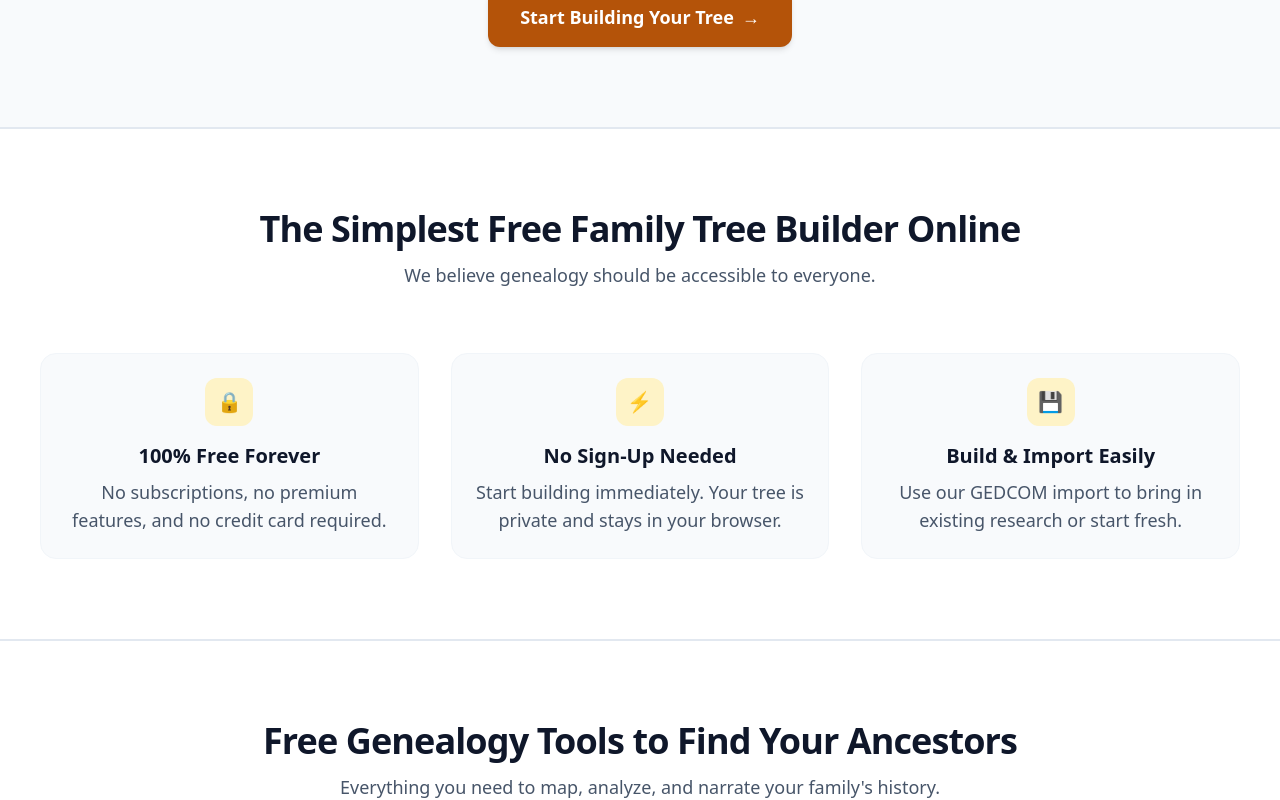
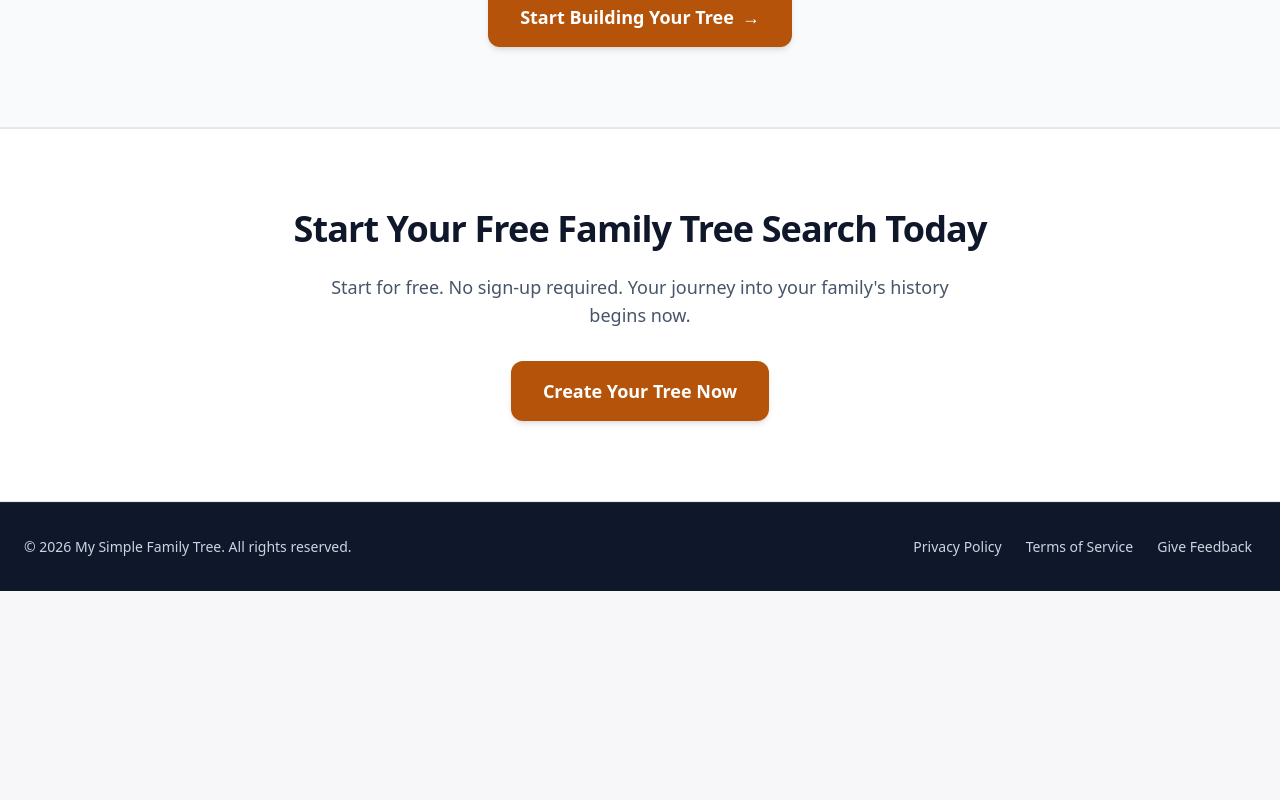
Before and after one commit to Moiralah/ft_transcendence, a Next.js app in the folder frontend/: page / in a window 1280 px wide. Shown: the part 441-1241 px from the top of the page. After the commit the page ends 1032 px from the top, so only its background shows below. Built offline with nearby package versions, Linux system fonts and the light colour scheme.

Commit message:
remove not relevant feature in main page

```diff
--- a/frontend/src/app/page.tsx
+++ b/frontend/src/app/page.tsx
@@ -4,10 +4,6 @@ import { SkipLink } from '../components/SkipLink';
 import { Navbar } from '../components/navbar';
 import { Footer } from '../components/footer';
 import { Banner } from '../components/banner';
-import { FeaturesGrid } from '../components/featureGrid';
-
-import { featureItems } from '../data/featureItem';
-import { toolItems } from '../data/toolItem';
 import { componentTokens } from '@/components/colorPalette';
 
 export default function main() {
@@ -39,20 +35,6 @@ export default function main() {
                     ]}
                 />
 
-                <FeaturesGrid
-                    id="features-heading"
-                    title="The Simplest Free Family Tree Builder Online"
-                    subtitle="We believe genealogy should be accessible to everyone."
-                    features={featureItems}
-                />
-
-                <FeaturesGrid
-                    id="tool-heading"
-                    title="Free Genealogy Tools to Find Your Ancestors"
-                    subtitle="Everything you need to map, analyze, and narrate your family's history."
-                    features={toolItems}
-                />
-
                 <Banner
                     id="cta-heading"
                     headingLevel="h2"
@@ -60,7 +42,7 @@ export default function main() {
                     title="Start Your Free Family Tree Search Today"
                     description="Start for free. No sign-up required. Your journey into your family's history begins now."
                     actions={[
-                        { label: 'Create Your Tree Now', href: '/builder', variant: 'primary' },
+                        { label: 'Create Your Tree Now', href: '/signup', variant: 'primary' },
                     ]}
                 />
             </main>
--- a/frontend/src/components/featureCard.tsx
+++ /dev/null
@@ -1,43 +0,0 @@
-// components/system/FeatureCard.tsx
-import React, { ReactNode } from 'react';
-import { Icon } from './icon';
-import { Typography } from './typograph';
-import { componentTokens } from './colorPalette';
-
-interface FeatureCardProps {
-    icon: string;
-    title: string;
-    description: string;
-    themeMode?: 'light';
-}
-
-export function FeatureCard({
-    icon,
-    title,
-    description,
-    themeMode = 'light'
-}: FeatureCardProps)
-{
-    const token = componentTokens.featuresGrid(themeMode);
-
-    return (
-    <div className="p-6 rounded-2xl text-center border flex flex-col items-center"
-        style={{
-            backgroundColor: token.bgCard,
-            borderColor: token.borderCard,
-        }}
-    >
-        <div
-            className="w-12 h-12 rounded-xl flex items-center justify-center text-xl font-bold mb-4"
-            style={{
-                backgroundColor: token.bgCard2,
-                color: token.text,
-            }}
-        >
-            <Icon symbol={icon} />
-        </div>
-        <Typography as="h3" variant="h3" className="mb-2">{title}</Typography>
-        <Typography as="p" variant="body" className="text-base">{description}</Typography>
-    </div>
-  );
-}
--- a/frontend/src/components/featureGrid.tsx
+++ /dev/null
@@ -1,50 +0,0 @@
-// components/system/FeaturesGrid.tsx
-import React from 'react';
-import { SectionHeader } from './sectionHeader';
-import { FeatureCard } from './featureCard';
-import { componentTokens } from './colorPalette';
-
-interface featureItem {
-    icon: string;
-    title: string;
-    description: string;
-}
-
-interface FeaturesGridProps {
-  id: string;
-  title?: string;
-  subtitle?: string;
-  features: featureItem[];
-  themeMode?: 'light';
-}
-
-export function FeaturesGrid({ id, title, subtitle, features, themeMode}: FeaturesGridProps) {
-
-    const token = componentTokens.featuresGrid(themeMode);
-
-    return (
-        <section
-            aria-labelledby={id}
-            className="w-full border-t border-b py-20 px-6"
-            style={{
-                backgroundColor: token.bg,
-                borderColor: token.border,
-            }}
-        >
-            <div className="max-w-7xl mx-auto px-4">
-                <SectionHeader id={id} title={title} subtitle={subtitle} />
-                <div className="grid md:grid-cols-2 lg:grid-cols-3 gap-8 justify-center">
-                    {features.map((item, index) => (
-                        <div key={index}>
-                            <FeatureCard
-                                icon = {item.icon}
-                                title = {item.title}
-                                description= {item.description}
-                            />
-                        </div>
-                    ))}
-                </div>
-            </div>
-        </section>
-  );
-}
--- a/frontend/src/components/sectionHeader.tsx
+++ /dev/null
@@ -1,33 +0,0 @@
-import React from 'react';
-import { Typography } from './typograph';
-import { componentTokens } from './colorPalette';
-
-interface SectionHeaderProps {
-  id: string;
-  title?: string;
-  subtitle?: string;
-}
-
-export function SectionHeader({ id, title, subtitle }: SectionHeaderProps) {
-  return (
-    <div className="text-center mb-16">
-        <Typography
-            as="h2"
-            variant="h2"
-            id={id}
-        >
-        {title}
-        </Typography>
-
-        {subtitle && (
-            <Typography
-                as="p"
-                variant="body"
-                className="mt-3 text-xl"
-            >
-                {subtitle}
-            </Typography>
-            )}
-    </div>
-  );
-}
```
